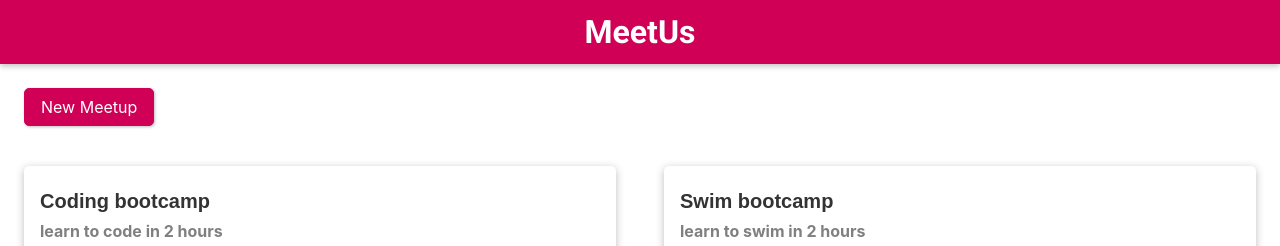
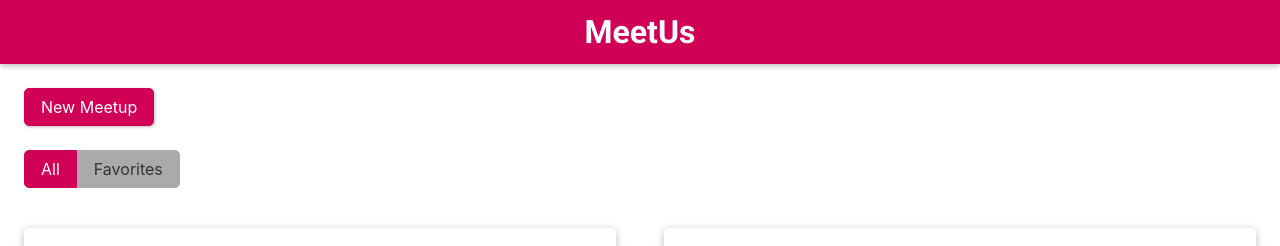
Before and after one commit to mhadzik/Meet-ups, a Svelte app: page / in a window 1280 px wide. Shown: the top 246 px of the page. Built offline with nearby package versions, Linux system fonts and the light colour scheme.

Commit message:
Add Filtering functionality and MeetupFilter component

```diff
--- /dev/null
+++ b/src/Meetups/MeetupFilter.svelte
@@ -0,0 +1,61 @@
+<script>
+  import { createEventDispatcher } from "svelte";
+
+  const dispatch = createEventDispatcher();
+
+  let selectedButton = 0;
+</script>
+
+<div>
+  <button
+    type="button"
+    class:active={selectedButton === 0}
+    on:click={() => {
+      selectedButton = 0;
+      dispatch("select", 0);
+    }}>All</button
+  >
+  <button
+    type="button"
+    class:active={selectedButton === 1}
+    on:click={() => {
+      selectedButton = 1;
+      dispatch("select", 1);
+    }}>Favorites</button
+  >
+</div>
+
+<style>
+  div {
+    font-size: 0px;
+  }
+
+  button {
+    background: #aaaaaa;
+    font: inherit;
+    font-size: 1rem;
+    cursor: pointer;
+    border: 1px solid #aaaaaa;
+    padding: 0.5rem 1rem;
+  }
+
+  button:focus {
+    outline: none;
+  }
+
+  button:first-of-type {
+    border-radius: 5px 0 0 5px;
+  }
+
+  button:last-of-type {
+    border-radius: 0 5px 5px 0;
+  }
+
+  button:hover,
+  button:active,
+  .active {
+    background: #cf0056;
+    border-color: #cf0056;
+    color: white;
+  }
+</style>
--- a/src/Meetups/MeetupGrid.svelte
+++ b/src/Meetups/MeetupGrid.svelte
@@ -1,11 +1,22 @@
 <script>
   import MeetupItem from "./MeetupItem.svelte";
+  import MeetupFilter from "./MeetupFilter.svelte";
 
   export let meetups;
+  let favsOnly = false;
+
+  $: filteredMeetups = favsOnly ? meetups.filter((m) => m.isFavorite) : meetups;
+
+  const setFilter = (event) => {
+    favsOnly = event.detail === 1;
+  };
 </script>
 
+<section id="meetup-controls">
+  <MeetupFilter on:select={setFilter} />
+</section>
 <section id="meetups">
-  {#each meetups as meetup}
+  {#each filteredMeetups as meetup}
     <MeetupItem
       id={meetup.id}
       title={meetup.title}
@@ -23,7 +34,7 @@
 </section>
 
 <style>
-  section {
+  #meetups {
     widows: 100%;
     display: grid;
     grid-template-columns: 1fr;
@@ -31,8 +42,12 @@
   }
 
   @media (min-width: 768px) {
-    section {
+    #meetups {
       grid-template-columns: repeat(2, 1fr);
     }
   }
+
+  #meetup-controls {
+    margin: 1rem;
+  }
 </style>
```
Also changed, not shown: public/build/bundle.css, public/build/bundle.js, 1 other file (tests, documents, lock files or other folders).
